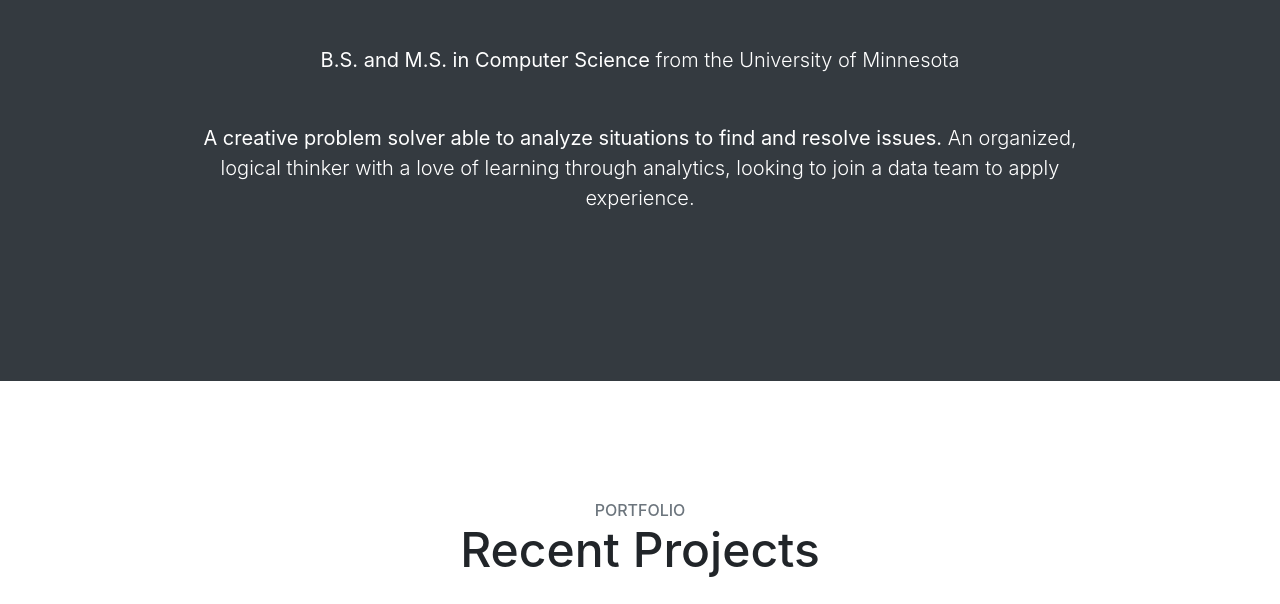
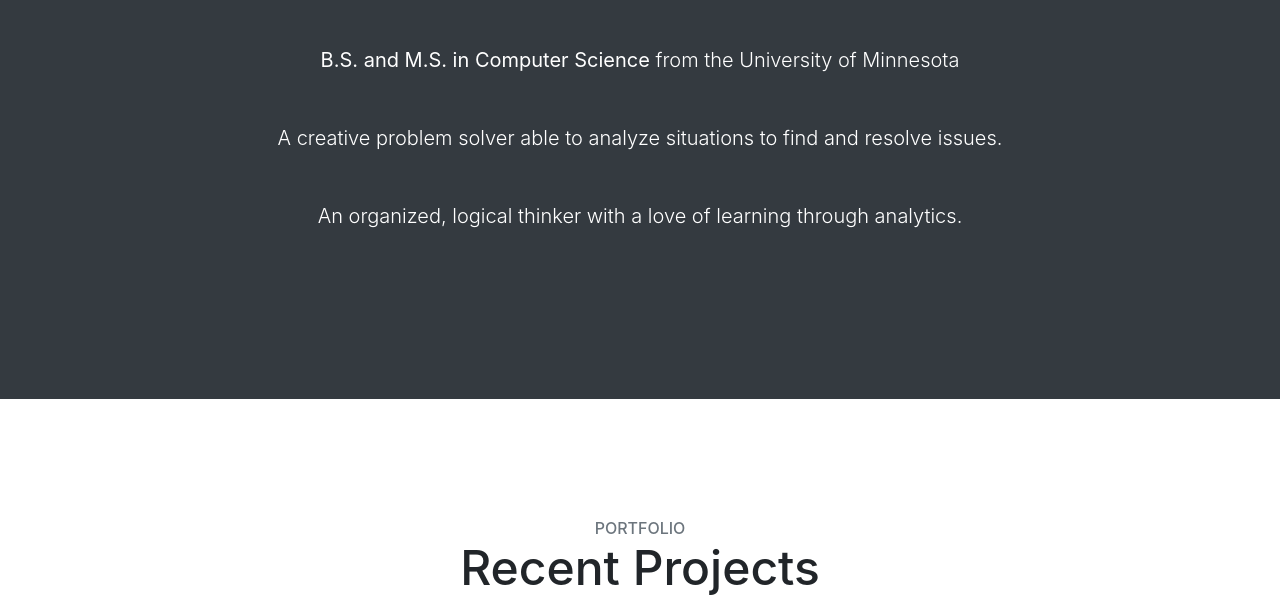
Before and after one commit to blizzardfun/CarolT.github.io, a website with bundled scripts: page index.html in a window 1280 px wide. Shown: the part 1107-1711 px from the top of the page. Built offline with nearby package versions, Linux system fonts and the light colour scheme.

Commit message:
rewording

```diff
--- a/index.html
+++ b/index.html
@@ -83,8 +83,9 @@
           <p class="lead mb-5"> <b>B.S. and M.S. in Computer Science </b>from the University of Minnesota </p>
 
             <p class="lead mb-5">
-              <b>A creative problem solver able to analyze situations to find and resolve issues. </b>
-              An organized, logical thinker with a love of learning through analytics, looking to join a data team to apply experience.</p>
+                A creative problem solver able to analyze situations to find and resolve issues. </p>
+              <p class="lead mb-5">
+                An organized, logical thinker with a love of learning through analytics.</p>
               <!-- <p class="lead mb-5"> Languages:Python, SQL, Javascript, HTML, C, Fortran and Excel VBA.</p>
               <p class="lead mb-5"> Python Libraries:Scipy, Pandas, Matplotlib, Plotly, and Scikit-learn.</p>
               <p class="lead mb-5"> Tools:Git, Visual Stuido Code, Jupyter Notebook, Tableau.</p>
```
